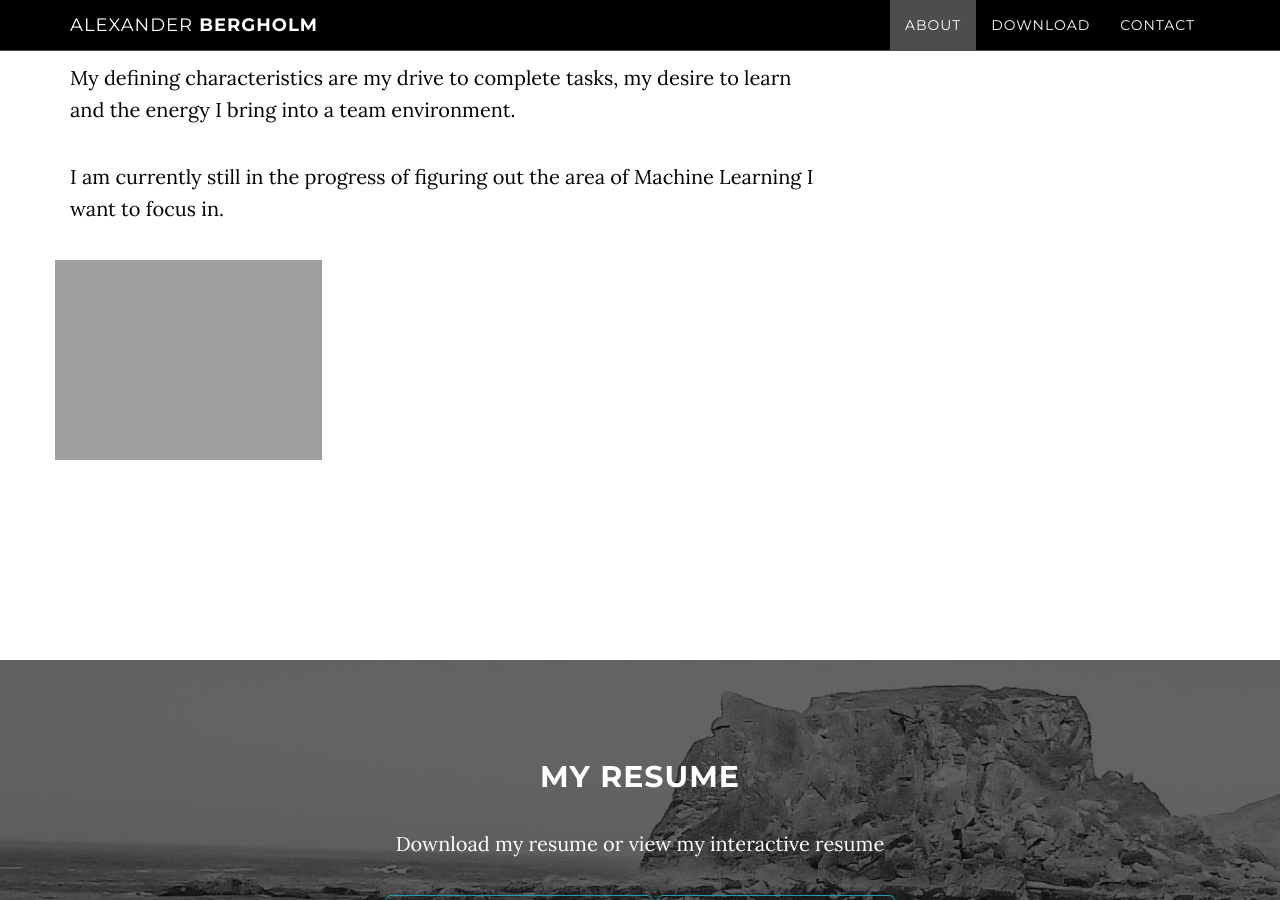
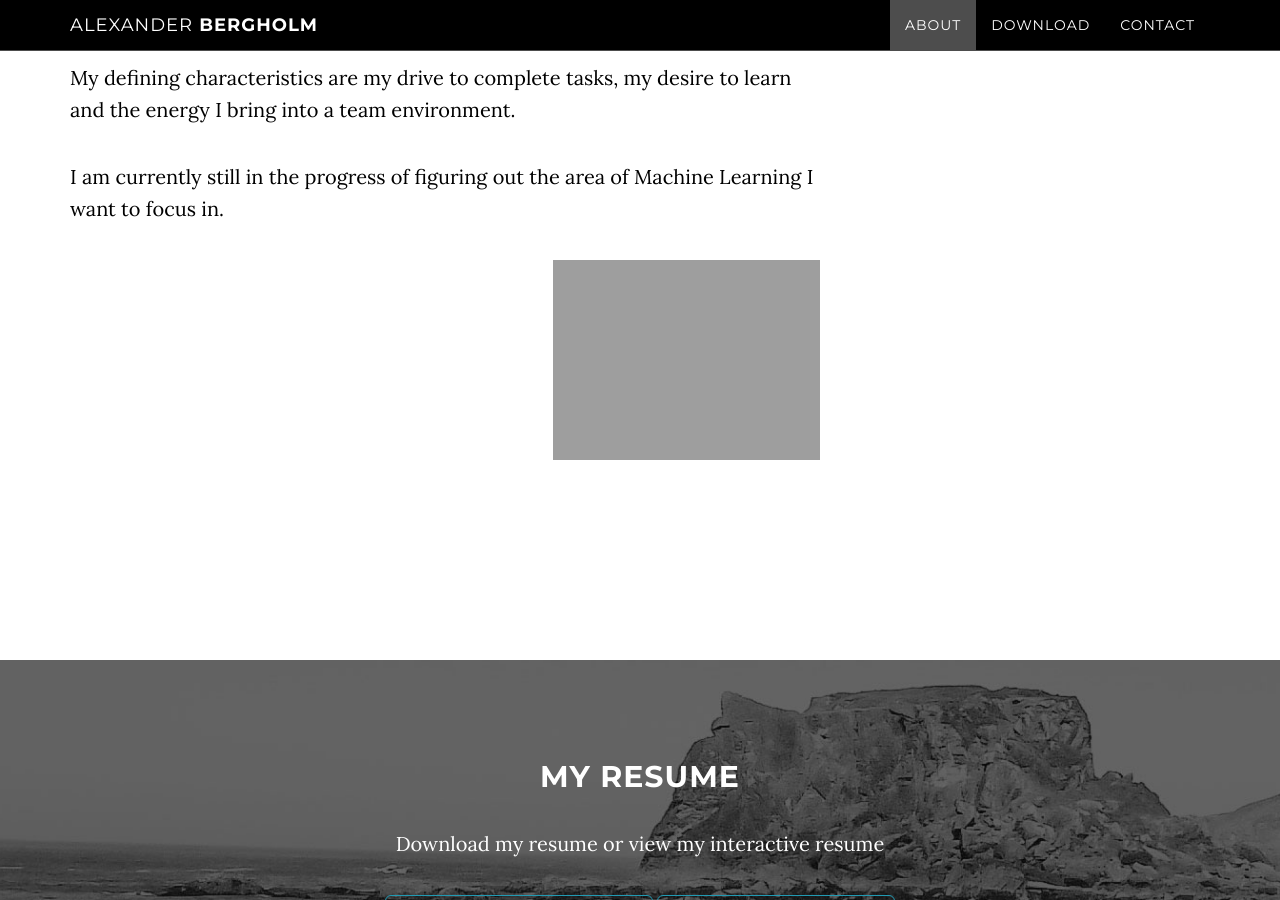
Before and after one commit to bergholmalexander/bergholmalexander.github.io, a Jekyll site: the page built from index.html, in a window 1280 px wide and 900 px high, scrolled down 1205 px. Built offline with Jekyll 4.4.1, drawn with Linux system fonts in a browser that asks for light colours.

Commit message:
trying image

```diff
--- a/_includes/about.html
+++ b/_includes/about.html
@@ -6,9 +6,7 @@
                 <p>I am an undergraduate researcher, blessed to be working under Frank Wood and Adam Scibior at the PLAI lab UBC.</p>
                 <p>My defining characteristics are my drive to complete tasks, my desire to learn and the energy I bring into a team environment.</p>
                 <p>I am currently still in the progress of figuring out the area of Machine Learning I want to focus in.</p>
+                <img src="{{ site.url }}/img/testfornow.jpg" style="height:200px; margin-left:-15px; float:right;" />
             </div>
-            <div class="col-lg-8 image-container">
-                <img src="{{ site.url }}/img/testfornow.jpg" style="height:200px; margin-left:-15px;" />
-              </div>
         </div>
     </section>
```
